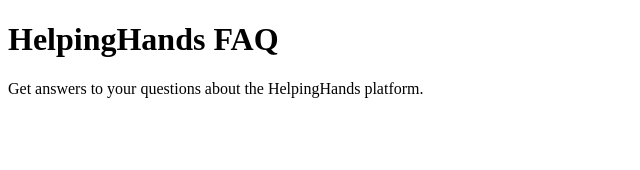
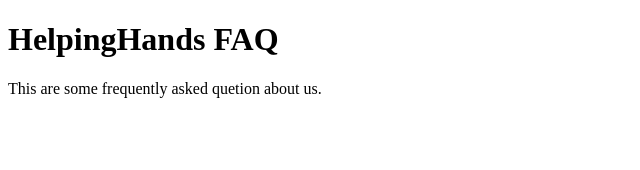
Before and after one commit to 371999/Capstone_HelpingHands, a Next.js app in the folder Frontend/: page /faq in a window 1280 px wide. Shown: the top 170 px of the page, without its empty margins (0-640 px from the left). Built offline with nearby package versions, Linux system fonts and the light colour scheme.

Commit message:
Update FAQ page so make it more attractive

```diff
--- a/Frontend/src/app/faq/page.tsx
+++ b/Frontend/src/app/faq/page.tsx
@@ -15,7 +15,7 @@
             HelpingHands FAQ
           </h1>
           <p className="mt-4 text-muted-foreground">
-            Get answers to your questions about the HelpingHands platform.
+           This are some frequently asked quetion about us.
           </p>
         </div>
       </div>
```
